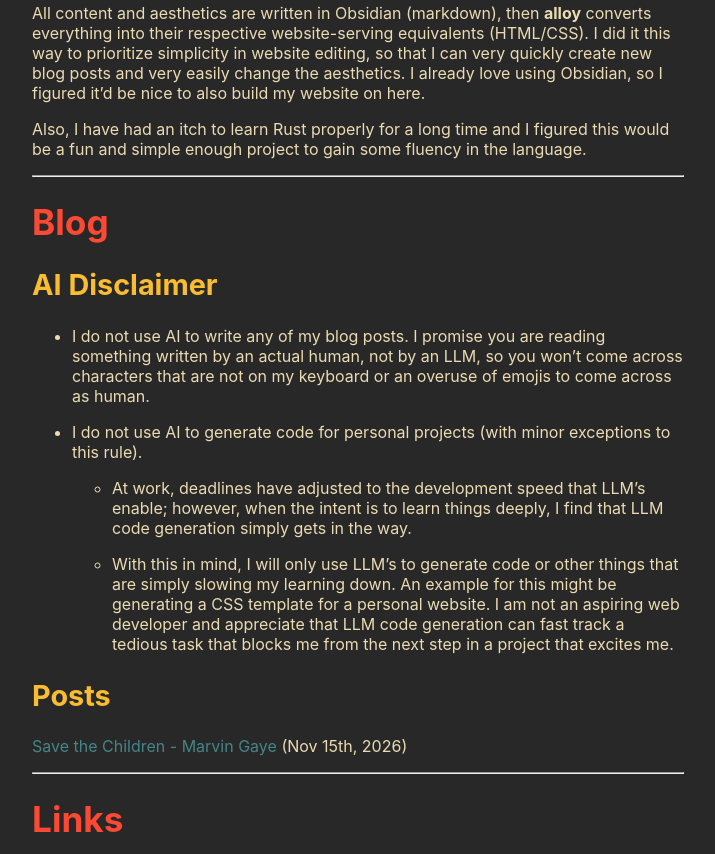
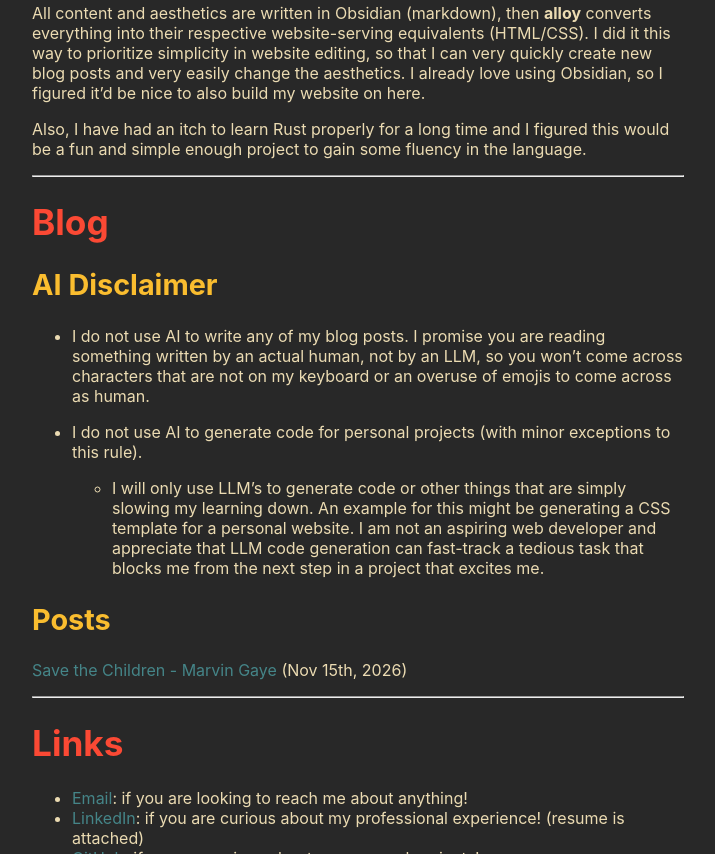
Before and after one commit to DiegoArmstrong/diegoarmstrong.com, a plain HTML site: page docs/index.html in a window 1280 px wide. Shown: the part 1008-1862 px from the top of the page, without its empty margins (282-997 px from the left). Drawn offline with Linux system fonts and the light colour scheme.

Commit message:
minor edits

```diff
--- a/docs/index.html
+++ b/docs/index.html
@@ -18,7 +18,7 @@
 <p>I am currently enrolled at UBC, where I am pursuing a major in Environmental Engineering and a minor in Computer Science. With this mix, I hope to pursue a fun and fulfilling career developing battery technology for a more sustainable future. I absolutely love the outdoors and want to do what I can to help mitigate future climate change.</p>
 <img src="pictures/DSC_0188.JPG" alt="yumping outside" width="180" style="border-radius:12px;" />
 <h2>About This Site</h2>
-<p>This website is generated using my very own static site generator called <strong>alloy</strong>! (written in Rust )</p>
+<p>This website is generated using my very own static site generator called <strong>alloy</strong>! (written in Rust)</p>
 <p>All content and aesthetics are written in Obsidian (markdown), then <strong>alloy</strong> converts everything into their respective website-serving equivalents (HTML/CSS). I did it this way to prioritize simplicity in website editing, so that I can very quickly create new blog posts and very easily change the aesthetics. I already love using Obsidian, so I figured it’d be nice to also build my website on here.</p>
 <p>Also, I have had an itch to learn Rust properly for a long time and I figured this would be a fun and simple enough project to gain some fluency in the language.</p>
 <hr />
@@ -32,12 +32,7 @@ I promise you are reading something written by an actual human, not by an LLM, s
 <li>
 <p>I do not use AI to generate code for personal projects (with minor exceptions to this rule).</p>
 <ul>
-<li>
-<p>At work, deadlines have adjusted to the development speed that LLM’s enable; however, when the intent is to learn things deeply, I find that LLM code generation simply gets in the way.</p>
-</li>
-<li>
-<p>With this in mind, I will only use LLM’s to generate code or other things that are simply slowing my learning down. An example for this might be generating a CSS template for a personal website. I am not an aspiring web developer and appreciate that LLM code generation can fast track a tedious task that blocks me from the next step in a project that excites me.</p>
-</li>
+<li>I will only use LLM’s to generate code or other things that are simply slowing my learning down. An example for this might be generating a CSS template for a personal website. I am not an aspiring web developer and appreciate that LLM code generation can fast-track a tedious task that blocks me from the next step in a project that excites me.</li>
 </ul>
 </li>
 </ul>
```
